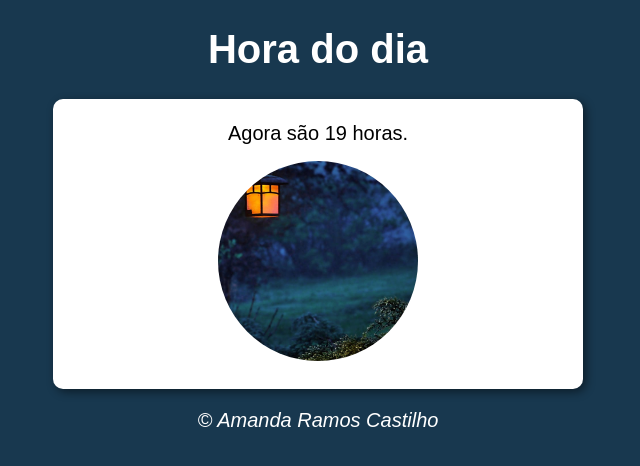
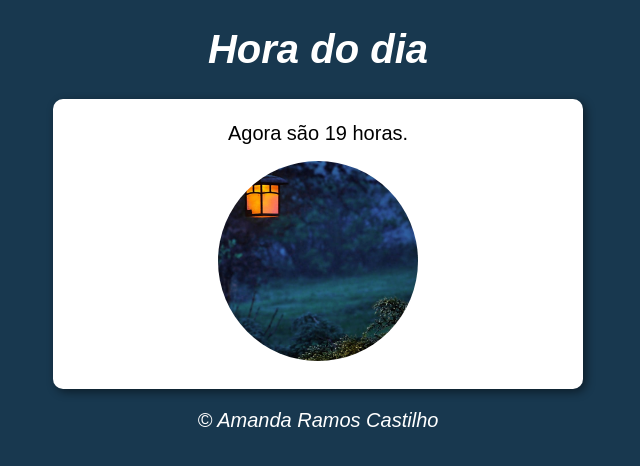
Before and after one commit to MandyCastilho/Curso-de-JavaScript, a plain HTML site: page Exercicios/aula05/modelo01/modelo.html in a window 1280 px wide. Shown: the full height of the page, 322-962 px from the left. Drawn offline with Linux system fonts and the light colour scheme.

Commit message:
Aula 5 de JavaScript

```diff
--- a/Exercicios/aula05/modelo01/estilo.css
+++ b/Exercicios/aula05/modelo01/estilo.css
@@ -17,6 +17,10 @@ body{
 header{
     color: white;
     text-align: center;
+}
+
+h1{
+    font-style: oblique;
 }
 
 section{
```
